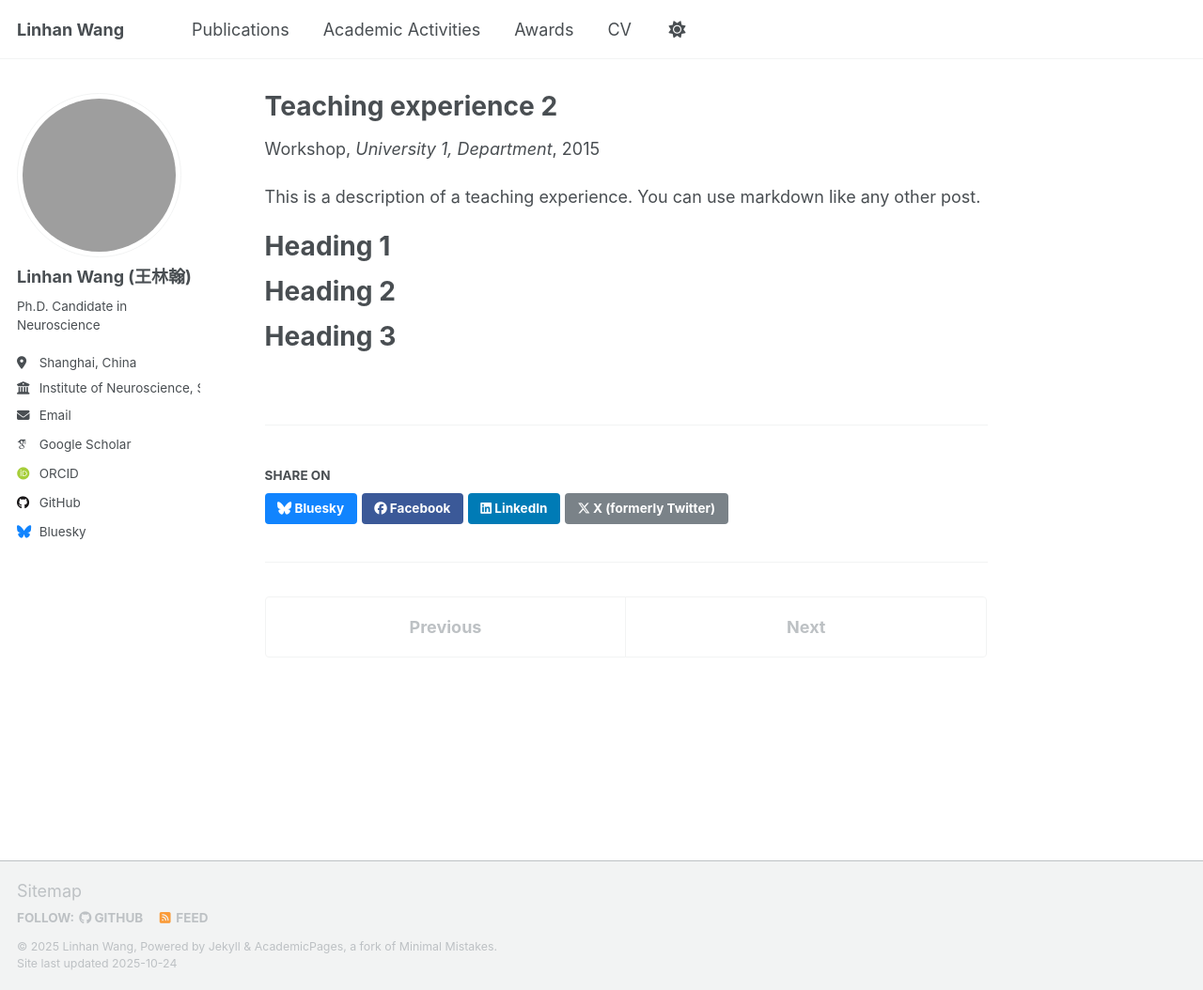
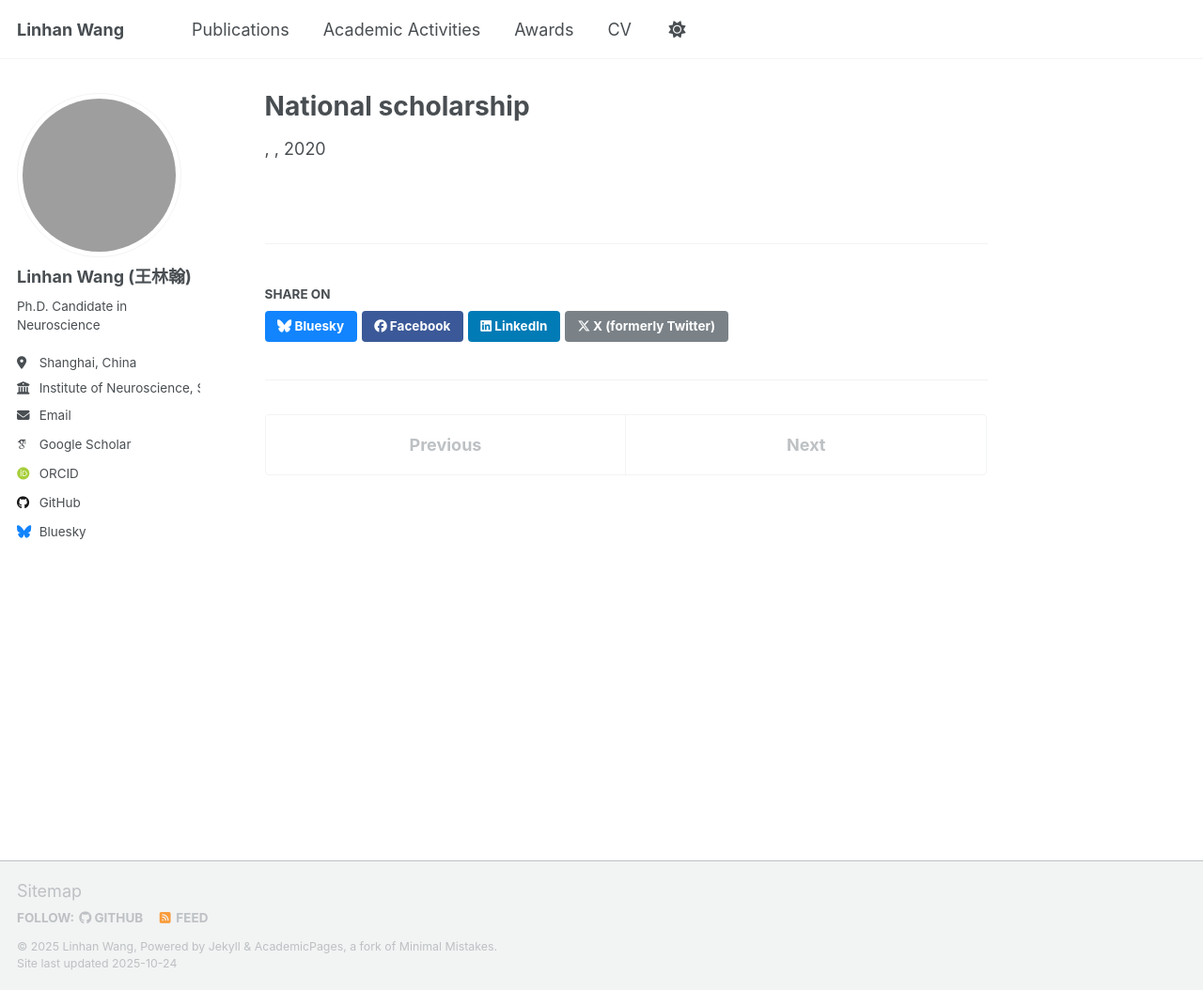
Before and after one commit to Lin-Han-WANG/Linhan_WANG.github.io, a Jekyll site: the page built from _teaching/2015-spring-teaching-2.md, in a window 1280 px wide and 1054 px high. Shown: the whole window at 94% size. Built offline with Jekyll 4.4.1, drawn with Linux system fonts in a browser that asks for light colours; some web fonts are replaced; a script that is not in the unit is left out; grey boxes are pictures that could not be loaded.

Commit message:
2015-spring-teaching-2.md

```diff
--- a/_teaching/2015-spring-teaching-2.md
+++ b/_teaching/2015-spring-teaching-2.md
@@ -1,20 +1,9 @@
 ---
-title: "Teaching experience 2"
-collection: teaching
-type: "Workshop"
+title: "National scholarship"
+#collection: teaching
+#type: "Workshop"
 permalink: /teaching/2015-spring-teaching-1
-venue: "University 1, Department"
-date: 2015-01-01
-location: "City, Country"
+#venue: "University 1, Department"
+date: 2020-12-31
+#location: "City, Country"
 ---
-
-This is a description of a teaching experience. You can use markdown like any other post.
-
-Heading 1
-======
-
-Heading 2
-======
-
-Heading 3
-======
```
